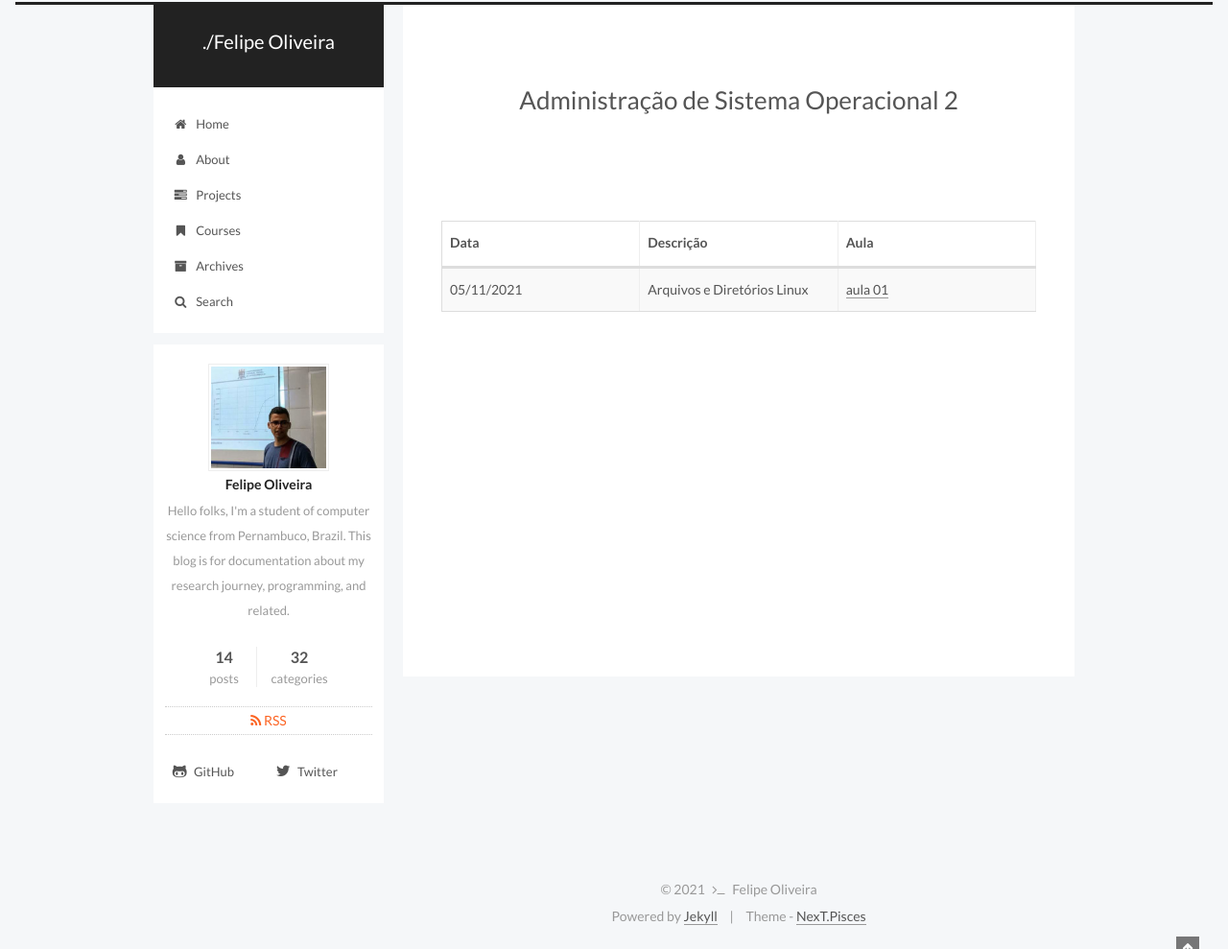
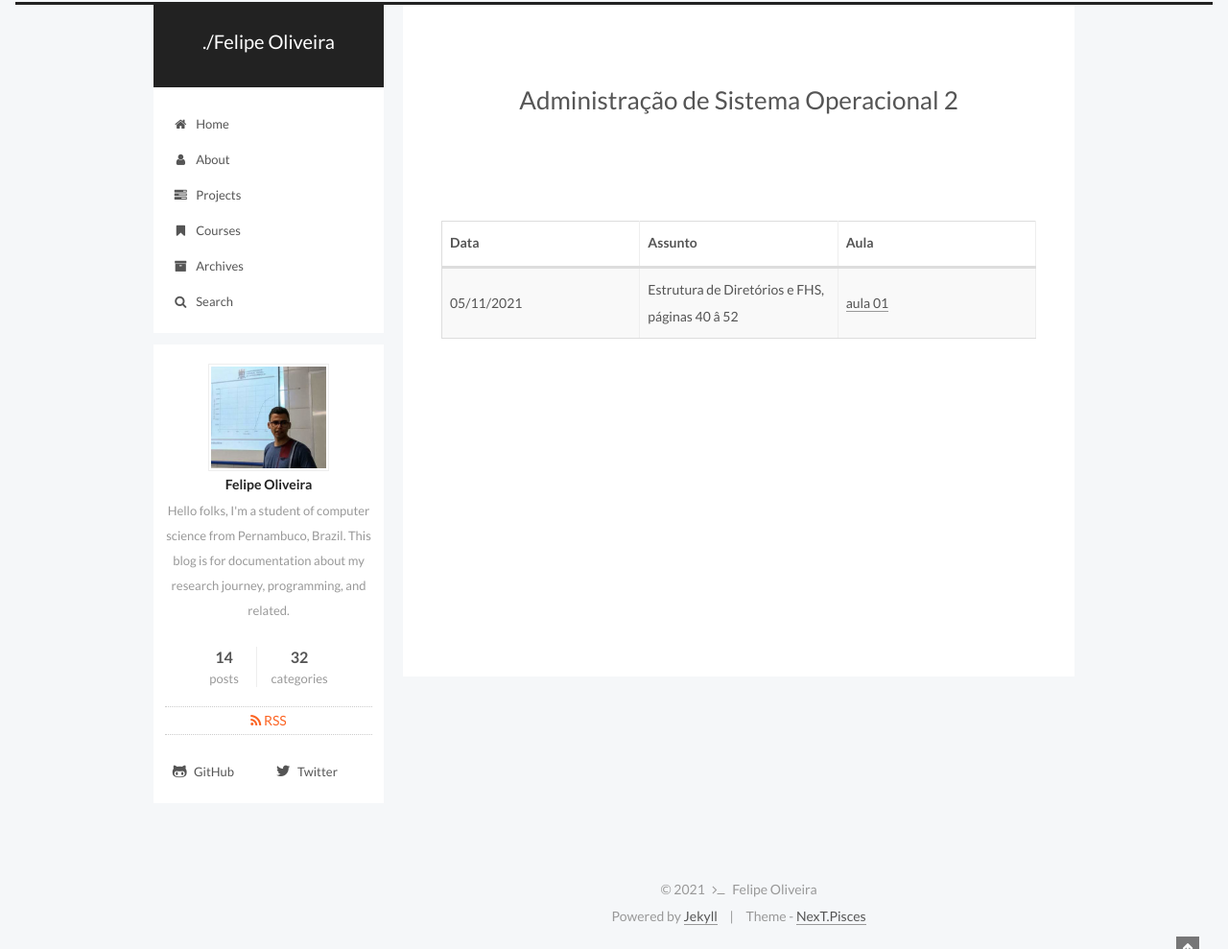
Before and after one commit to fdoliv/fdoliv.github.io, a Jekyll site: the page built from courses/aso2/index.md, in a window 1280 px wide. Shown: the whole page at 96% size. Built offline with Jekyll 4.4.1, drawn with Linux system fonts in a browser that asks for light colours.

Commit message:
mudança assunto

```diff
--- a/courses/aso2/index.md
+++ b/courses/aso2/index.md
@@ -4,13 +4,13 @@ type: projects
 title: "Administração de Sistema Operacional 2"
 ref: courses
 permalink: /courses/aso2/
-excerpt: Hello folks, I'm student of computer science from Pernambuco, Brazil. This blog is for documentation about my research journey,  programming and related.
+excerpt: Disciplina Administração de Sistema Operacional 2 da Escola Técnica Estadual Governador Eduardo Campos, São bento do Una-PE.
 comments: false
 ---
 <br/>
 
 <br/>
 
-| Data | Descrição | Aula |
+| Data | Assunto | Aula |
 | --- | ------- | --- |
-| 05/11/2021 | Arquivos e Diretórios Linux | [aula 01]({{ site.url }}/assets/arquivos/aso2/aula01.pdf) |
+| 05/11/2021 | Estrutura de Diretórios e FHS, páginas 40 â 52 | [aula 01]({{ site.url }}/assets/arquivos/aso2/aula01.pdf) |
```
